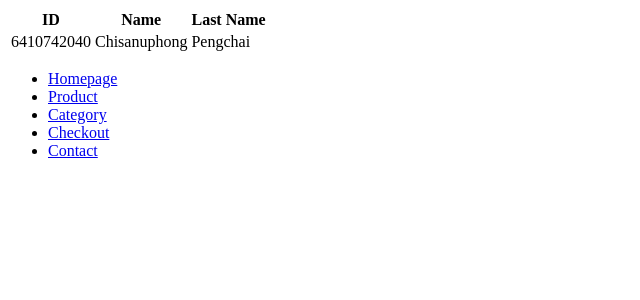
After one commit to pcismyname/django_project, a Django app: page /ecommerce/homepage/ in a window 1280 px wide. The commit adds this page. Shown: the top 300 px of the page, without its empty margins (0-640 px from the left). Run offline with Django 5.2, Linux system fonts and the light colour scheme.

Commit message:
add pages

```diff
--- a/cn334/urls.py
+++ b/cn334/urls.py
@@ -21,6 +21,13 @@ from ecommerce import views as ecom_views
 urlpatterns = [
  path("admin/", admin.site.urls),
  path("ecommerce/", ecom_views.ecommerce_index_view),
- path("ecommerce/item/<item_id>", ecom_views.item_view)
+ path("ecommerce/item/<item_id>", ecom_views.item_view),
+ path("ecommerce/homepage/", ecom_views.homepage, name='homepage'),
+ path("ecommerce/product/", ecom_views.product_page, name='product'),
+ path("ecommerce/category/", ecom_views.category_page, name='category'),
+ path("ecommerce/checkout/", ecom_views.checkout_page, name='checkout'),
+ path("ecommerce/contact/", ecom_views.contact_page, name='contact'),
+
+
 
 ]
--- /dev/null
+++ b/ecommerce/templates/home_page.html
@@ -0,0 +1,31 @@
+<!DOCTYPE html>
+<html lang="en">
+<head>
+    <meta charset="UTF-8">
+    <meta name="viewport" content="width=device-width, initial-scale=1.0">
+    <title>Homepage</title>
+</head>
+<body>
+    <table>
+        <tr>
+        <th>ID</th>
+        <th>Name</th>
+        <th>Last Name</th>
+        </tr>
+        <tr>
+        <td>6410742040</td>
+        <td>Chisanuphong</td>
+        <td>Pengchai</td>
+        </tr>
+        </table>
+    <nav>
+        <ul>
+            <li><a href="{% url 'homepage' %}">Homepage</a></li>
+            <li><a href="{% url 'product' %}">Product</a></li>
+            <li><a href="{% url 'category' %}">Category</a></li>
+            <li><a href="{% url 'checkout' %}">Checkout</a></li>
+            <li><a href="{% url 'contact' %}">Contact</a></li>
+        </ul>
+    </nav>
+</body>
+</html>
--- a/ecommerce/templates/index.html
+++ b/ecommerce/templates/index.html
@@ -18,10 +18,11 @@ integrity="sha384-EVSTQN3/azprG1Anm3QDgpJLIm9Nao0Yz1ztcQTwFspd3yD65VohhpuuCOmLAS
  </tr>
  <tr>
  <td>6410742040</td>
- <td>Chidsanuphong</td>
+ <td>Chisanuphong</td>
  <td>Pengchai</td>
  </tr>
  </table>
  </div>
+
 </body>
 </html>
--- a/ecommerce/views.py
+++ b/ecommerce/views.py
@@ -4,7 +4,22 @@ from django.http import HttpResponse
 # Create your views here.
 def ecommerce_index_view(request):
  '''This function render index page of ecommerce views'''
- return HttpResponse('Welcome to 6410742040 Chidsanuphong Pengchai views!')
+ return HttpResponse('Welcome to 6410742040 Chidsanuphong Pengchai')
+
+def homepage(request):
+ return render(request,"home_page.html")
+
+def category_page(request):
+ return HttpResponse('category page')
+
+def product_page(request):
+ return HttpResponse('product page')
+
+def checkout_page(request):
+ return HttpResponse('checkout')
+
+def contact_page(request):
+ return HttpResponse('contact page')
 
 def item_view(request, item_id):
  context_data = {
```
